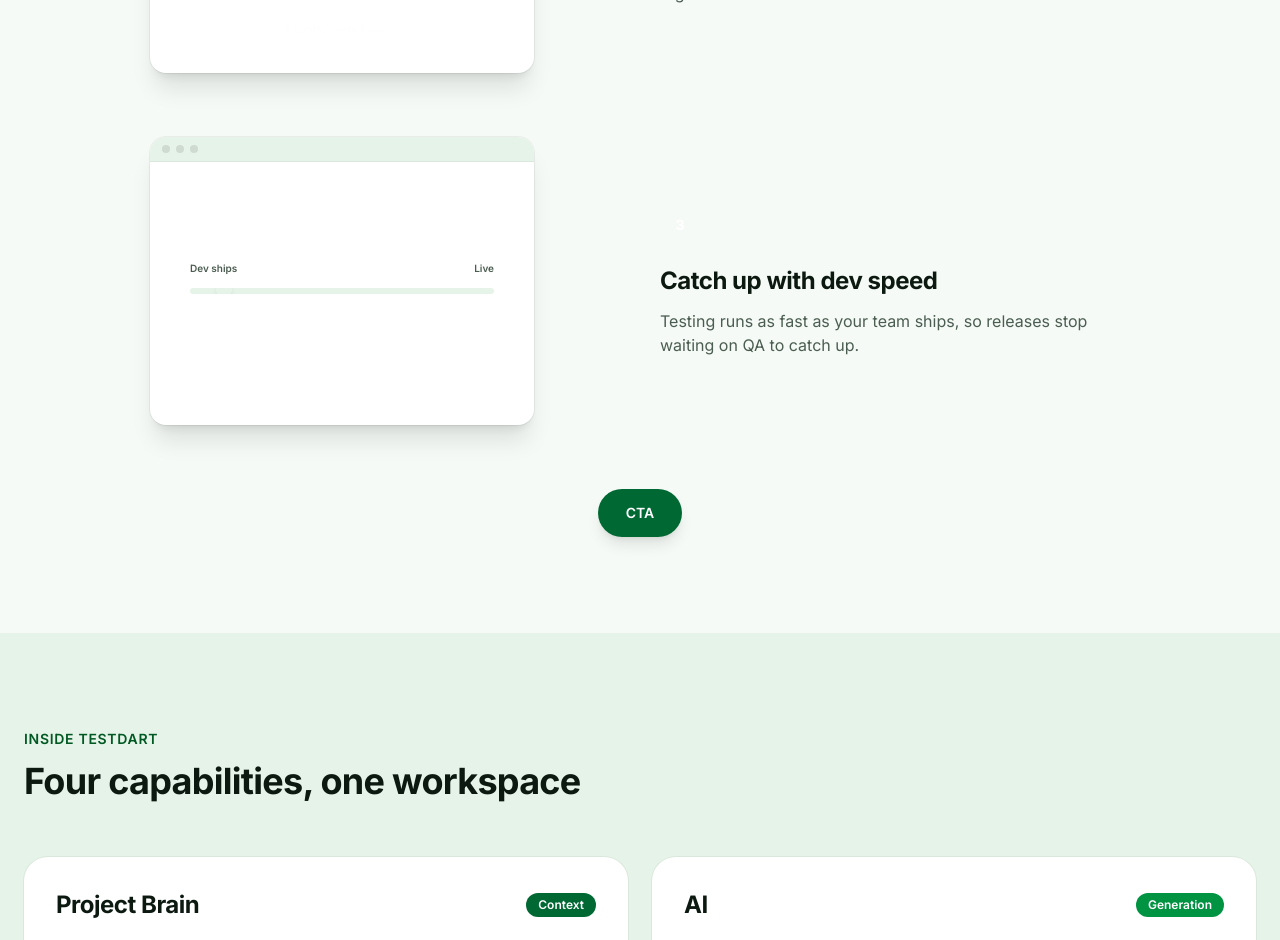
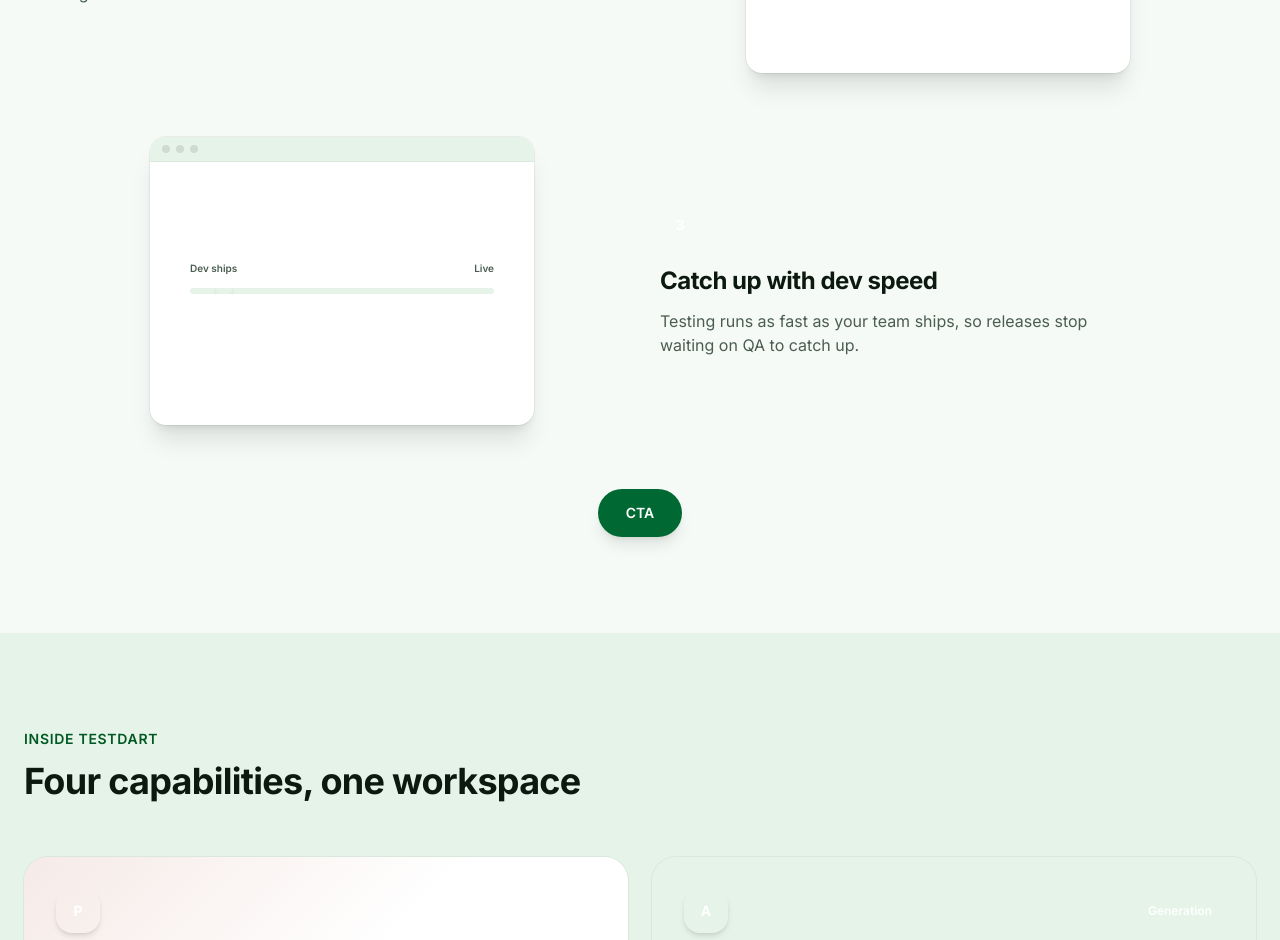
Before and after one commit to Googlealibi/Testdart---Landing---Website, a React (Vite) app: page / in a window 1280 px wide. Shown: the part 2300-3240 px from the top of the page. Built offline with nearby package versions, Linux system fonts and the light colour scheme.

Commit message:
Why Test dart Section UI changes

```diff
--- a/src/components/Features.jsx
+++ b/src/components/Features.jsx
@@ -1,29 +1,38 @@
 import Reveal from "./Reveal";
 
+// gradient direction chosen per card's job, not just alternating colors:
+// indigo = trust/competence for the "memory" of the product (B2B/SaaS default),
+// teal = growth/momentum for the generation engine actually doing the work,
+// amber = attention/optimism to pull the eye toward visibility & reporting,
+// coral = warmth without alarm — a safety net, not an error color
 const features = [
   {
     name: "Project Brain",
     tag: "Context",
     body: "Feed it your specs and docs once. testdart remembers your product and grounds every test it writes in real project context.",
-    tint: "var(--color-indigo-500)",
+    from: "var(--color-indigo-500)",
+    to: "var(--color-indigo-700)",
   },
   {
     name: "AI",
     tag: "Generation",
     body: "Turn a requirement into a full set of test cases, or hand off an entire flow for testdart to script, run and verify on its own.",
-    tint: "var(--color-teal-500)",
+    from: "var(--color-teal-400)",
+    to: "var(--color-teal-600)",
   },
   {
     name: "Report",
     tag: "Visibility",
     body: "Live graphs on execution, status and suite health, so the whole team sees where coverage stands without asking.",
-    tint: "var(--color-amber-500)",
+    from: "var(--color-amber-400)",
+    to: "var(--color-amber-500)",
   },
   {
     name: "Requirement",
     tag: "Traceability",
     body: "Keep every requirement linked straight to the tests that cover it, so nothing ships untested and nothing untested ships.",
-    tint: "var(--color-coral-500)",
+    from: "var(--color-coral-400)",
+    to: "var(--color-coral-500)",
   },
 ];
 
@@ -41,19 +50,36 @@ export default function Features() {
         <div className="mt-14 grid gap-6 sm:grid-cols-2">
           {features.map((f, i) => (
             <Reveal key={f.name} delay={i * 0.1}>
-              <div className="h-full rounded-3xl bg-white p-8 ring-1 ring-black/5">
+              <div
+                className="relative h-full overflow-hidden rounded-3xl p-8 ring-1 ring-black/5"
+                style={{
+                  background: `linear-gradient(135deg, color-mix(in oklch, ${f.from} 10%, white) 0%, white 55%)`,
+                }}
+              >
+                <div
+                  className="absolute inset-x-0 top-0 h-1"
+                  style={{ background: `linear-gradient(90deg, ${f.from}, ${f.to})` }}
+                />
+
                 <div className="flex items-center justify-between">
-                  <h3 className="text-2xl font-bold" style={{ fontFamily: "var(--font-display)" }}>
-                    {f.name}
-                  </h3>
+                  <span
+                    className="flex h-11 w-11 items-center justify-center rounded-2xl text-sm font-bold text-white shadow-md"
+                    style={{ background: `linear-gradient(135deg, ${f.from}, ${f.to})` }}
+                  >
+                    {f.name[0]}
+                  </span>
                   <span
                     className="rounded-full px-3 py-1 text-xs font-semibold text-white"
-                    style={{ background: f.tint }}
+                    style={{ background: `linear-gradient(135deg, ${f.from}, ${f.to})` }}
                   >
                     {f.tag}
                   </span>
                 </div>
-                <p className="mt-4 text-[var(--color-ink-soft)]">{f.body}</p>
+
+                <h3 className="mt-5 text-2xl font-bold" style={{ fontFamily: "var(--font-display)" }}>
+                  {f.name}
+                </h3>
+                <p className="mt-3 text-[var(--color-ink-soft)]">{f.body}</p>
               </div>
             </Reveal>
           ))}
--- a/src/components/WhyTestDart.jsx
+++ b/src/components/WhyTestDart.jsx
@@ -1,4 +1,5 @@
-import { motion } from "framer-motion";
+import { useRef } from "react";
+import { motion, useScroll, useTransform } from "framer-motion";
 import Reveal from "./Reveal";
 
 // color psychology: indigo = decisive/trustworthy action (single click),
@@ -198,18 +199,19 @@ function SpeedVisual({ tint }) {
   );
 }
 
-export default function WhyTestDart() {
+function FeatureRow({ f, i }) {
+  const ref = useRef(null);
+  const { scrollYProgress } = useScroll({ target: ref, offset: ["start 0.85", "start 0.4"] });
+  const opacity = useTransform(scrollYProgress, [0, 1], [0, 1]);
+  const scale = useTransform(scrollYProgress, [0, 1], [0.93, 1]);
+  const x = useTransform(scrollYProgress, [0, 1], [i % 2 === 0 ? -28 : 28, 0]);
+
   return (
-    <section className="px-6 py-24">
-      <div className="mx-auto max-w-6xl">
-        <Reveal className="text-center">
-          <h2 className="mx-auto max-w-2xl text-3xl font-bold md:text-4xl">Why teams switch to testdart</h2>
-        </Reveal>
-
-        <div className="mt-16 flex flex-col gap-16">
-          {features.map((f, i) => (
-            <Reveal key={f.title} delay={0.1}>
-              <div className="grid items-center gap-10 md:grid-cols-2">
+    <motion.div
+      ref={ref}
+      style={{ opacity, scale, x }}
+      className={`grid items-center gap-10 md:grid-cols-2 ${i % 2 === 1 ? "md:[&>*:first-child]:order-2" : ""}`}
+    >
       <div className="mx-auto w-full max-w-sm">
         <BrowserFrame>
           <f.Visual tint={f.tint} />
@@ -226,8 +228,21 @@ export default function WhyTestDart() {
         <h3 className="mt-5 text-2xl font-bold">{f.title}</h3>
         <p className="mt-3 max-w-md text-[var(--color-ink-soft)]">{f.body}</p>
       </div>
-              </div>
+    </motion.div>
+  );
+}
+
+export default function WhyTestDart() {
+  return (
+    <section className="px-6 py-24">
+      <div className="mx-auto max-w-6xl">
+        <Reveal className="text-center">
+          <h2 className="mx-auto max-w-2xl text-3xl font-bold md:text-4xl">Why teams switch to testdart</h2>
         </Reveal>
+
+        <div className="mt-16 flex flex-col gap-16">
+          {features.map((f, i) => (
+            <FeatureRow key={f.title} f={f} i={i} />
           ))}
         </div>
 
```
Lines whose indentation alone changed are shown as unchanged.
